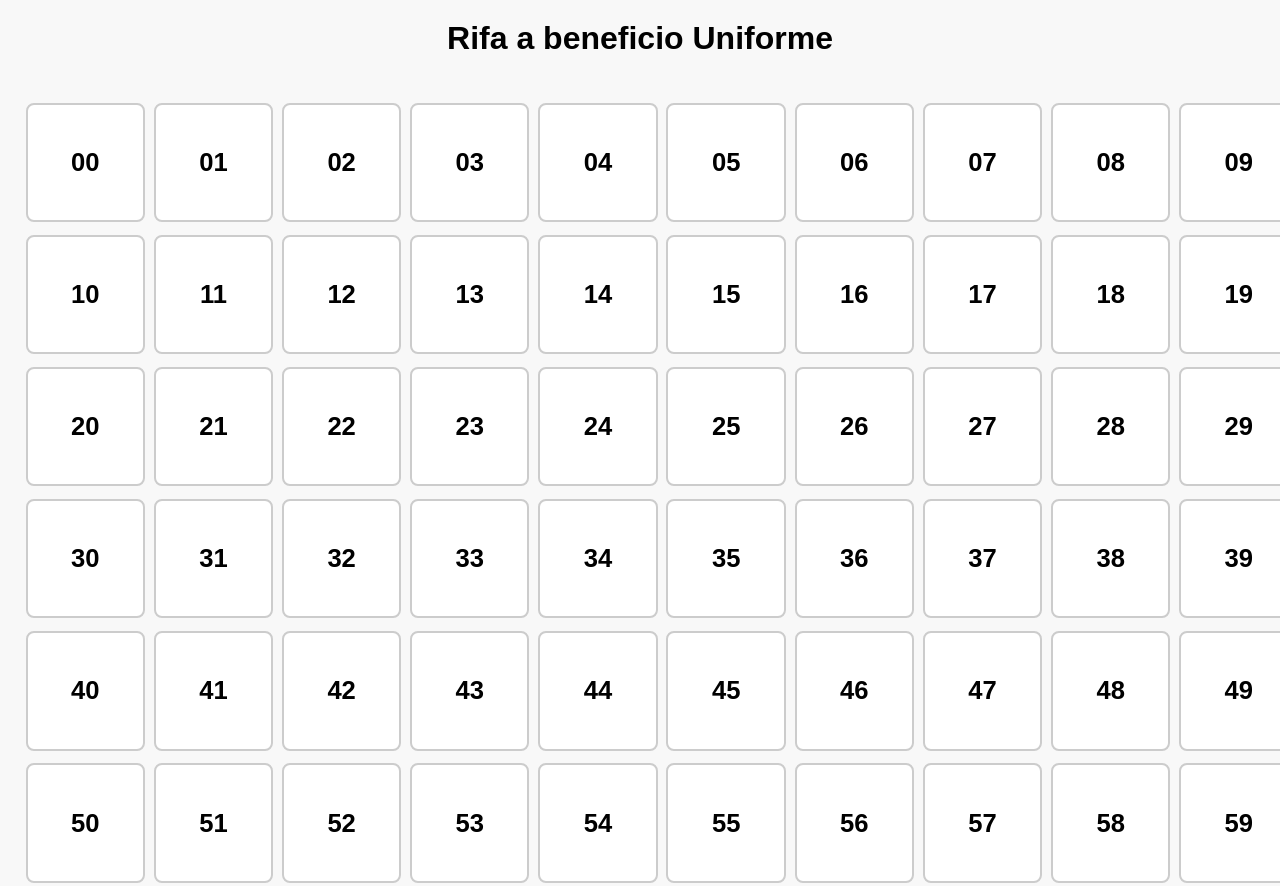
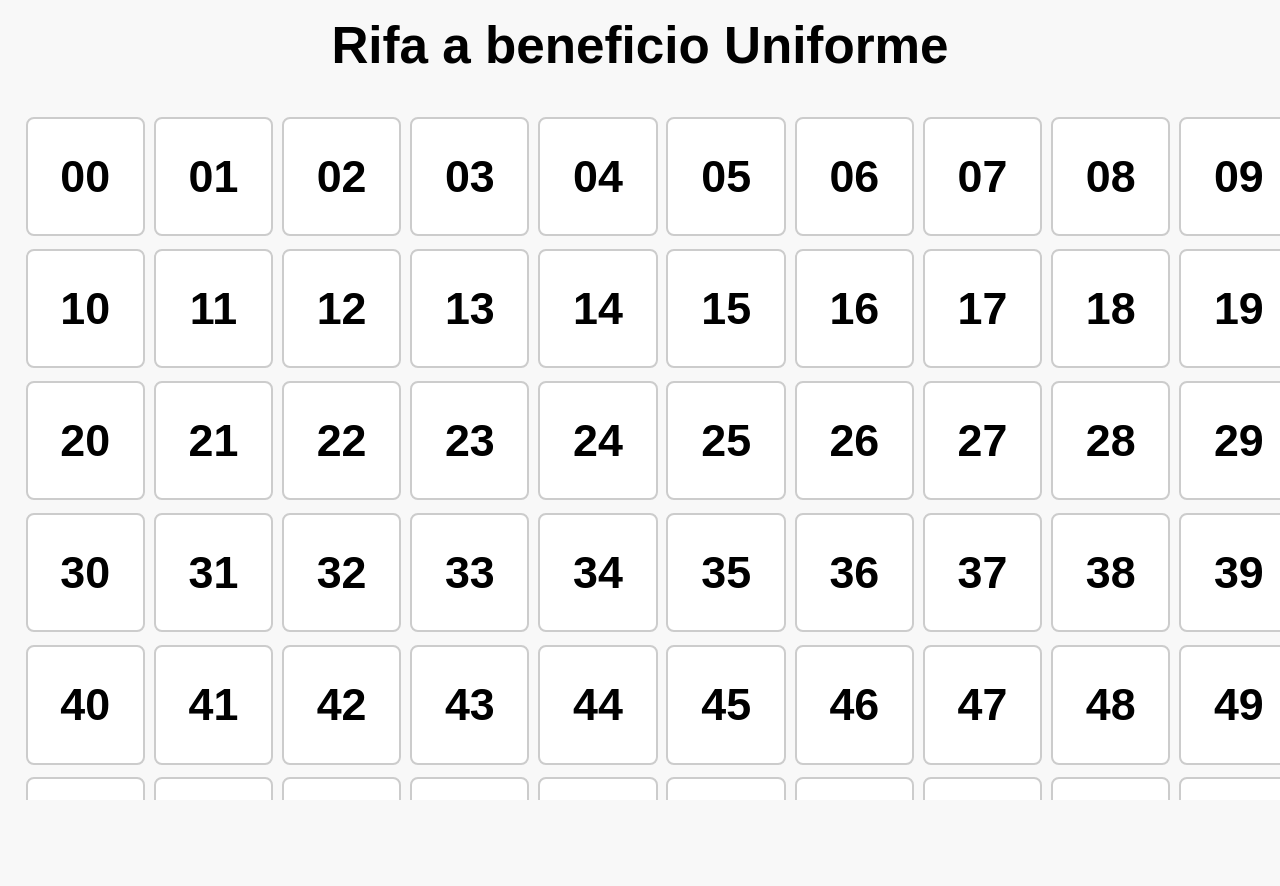
Before and after one commit to Orat28/Rifa, a plain HTML site: page index.html in a window 1280 px wide. Shown: the top 886 px of the page. After the commit the page ends 800 px from the top, so only its background shows below. Drawn offline with Linux system fonts and the light colour scheme.

Commit message:
Update index.html

```diff
--- a/index.html
+++ b/index.html
@@ -16,21 +16,27 @@ html, body {
       height: 100%;
       font-family: Arial, sans-serif;
       background: #f8f8f8;
+      display: flex;
+      flex-direction: column;
     }
 
     h1 {
-      margin: 20px 0;
+      margin: 0;
+      padding: 2vh 0;
       text-align: center;
+      font-size: 4vw;
+      flex: 0 0 auto;
     }
 
     .grid {
       display: grid;
       grid-template-columns: repeat(10, 1fr);
       gap: 1vw;
+      flex: 1 1 auto;
+      overflow: hidden;
       padding: 2vw;
       box-sizing: border-box;
       width: 100%;
-      max-width: 100vw;
     }
 
     .cell {
@@ -46,7 +52,7 @@ html, body {
       display: flex;
       align-items: center;
       justify-content: center;
-      font-size: 2vw;
+      font-size: 3.5vw;
     }
 
     .cell.marked {
```
